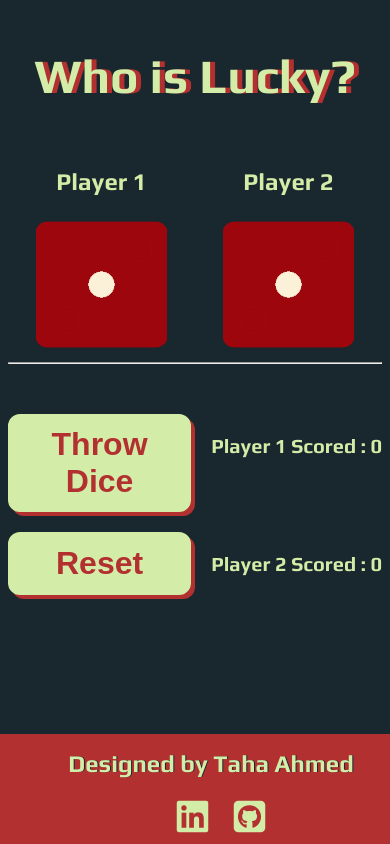
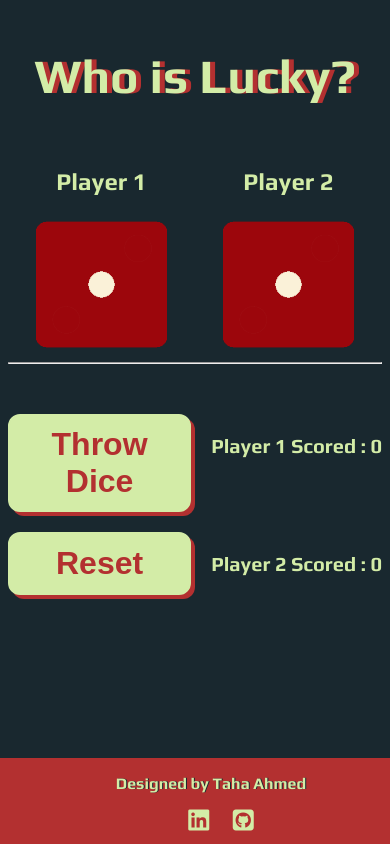
Before and after one commit to TahaThinks/DiceProject, a plain HTML site: page index.html in a window 390 px wide. Drawn offline with Linux system fonts and the light colour scheme.

Commit message:
Update styles.css

```diff
--- a/styles.css
+++ b/styles.css
@@ -154,11 +154,11 @@ a{
     }
 
     h3{
-        font-size: 1.5em;
+        font-size: 1em;
     }
 
     .social-links{
-        font-size: 1.5em;
+        font-size: 1em;
     }
 
 }
```
